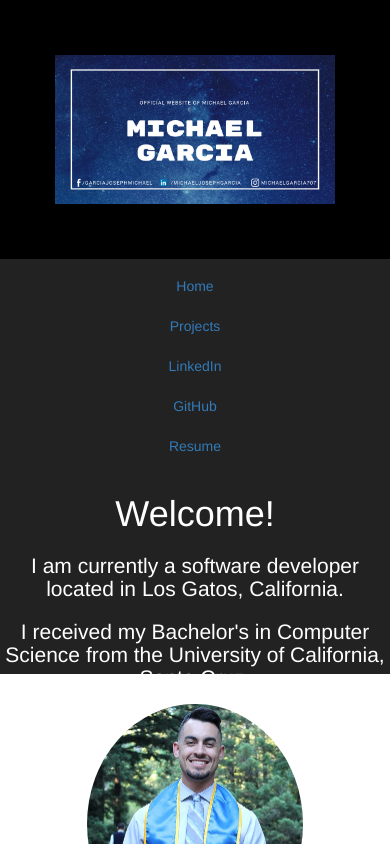
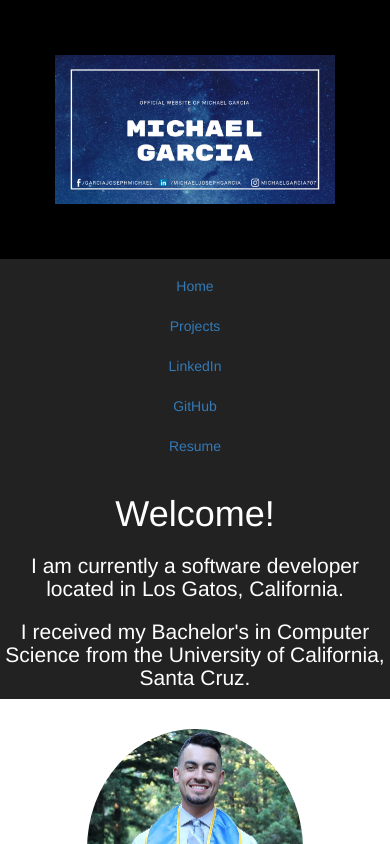
Before and after one commit to mgarcia707/personal-website, a React (Create React App) app: page / in a window 390 px wide. Shown: the top 844 px of the page. Built offline with nearby package versions, Linux system fonts and the light colour scheme.

Commit message:
mobile fix v4

```diff
--- a/src/App.css
+++ b/src/App.css
@@ -15,7 +15,7 @@
 
 .App-header {
   background-color: #222;
-  height: 200px;
+  height: 225px;
   padding: 0.25px;
   color: white;
 }
```
